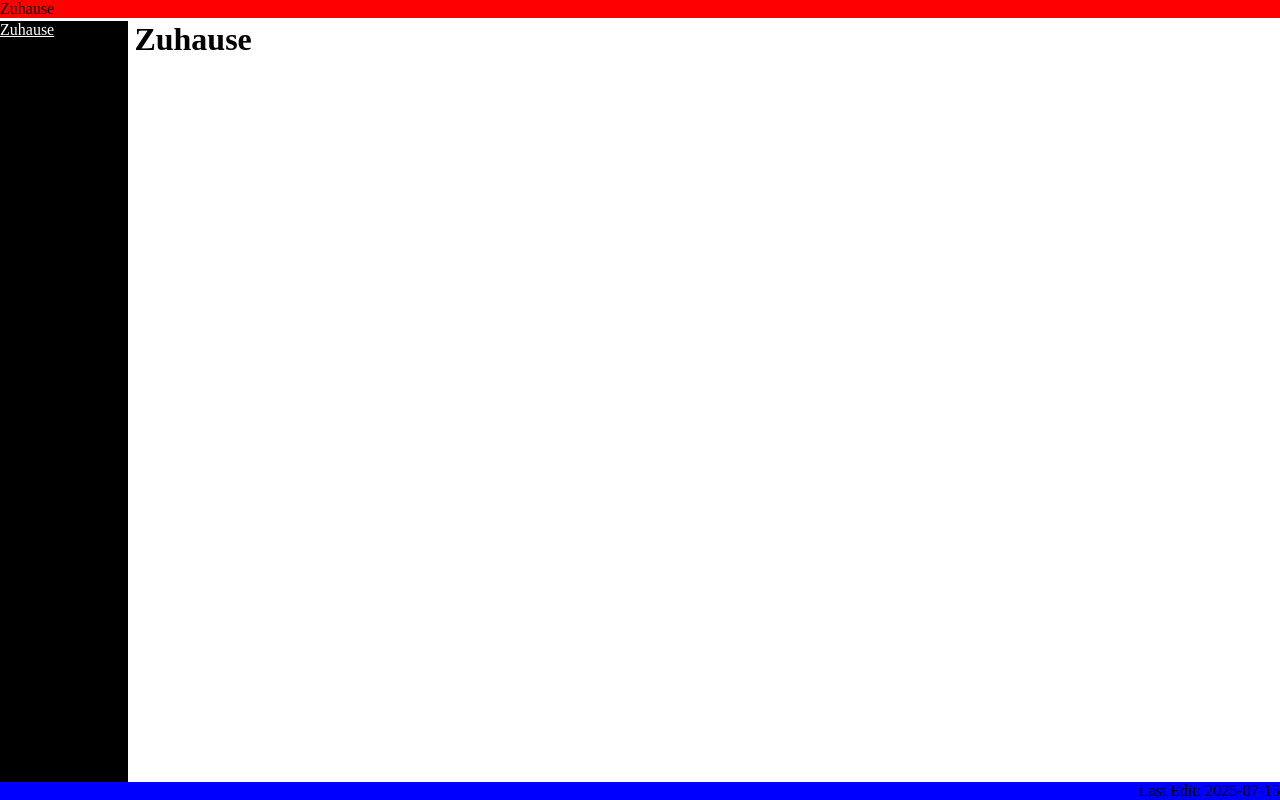
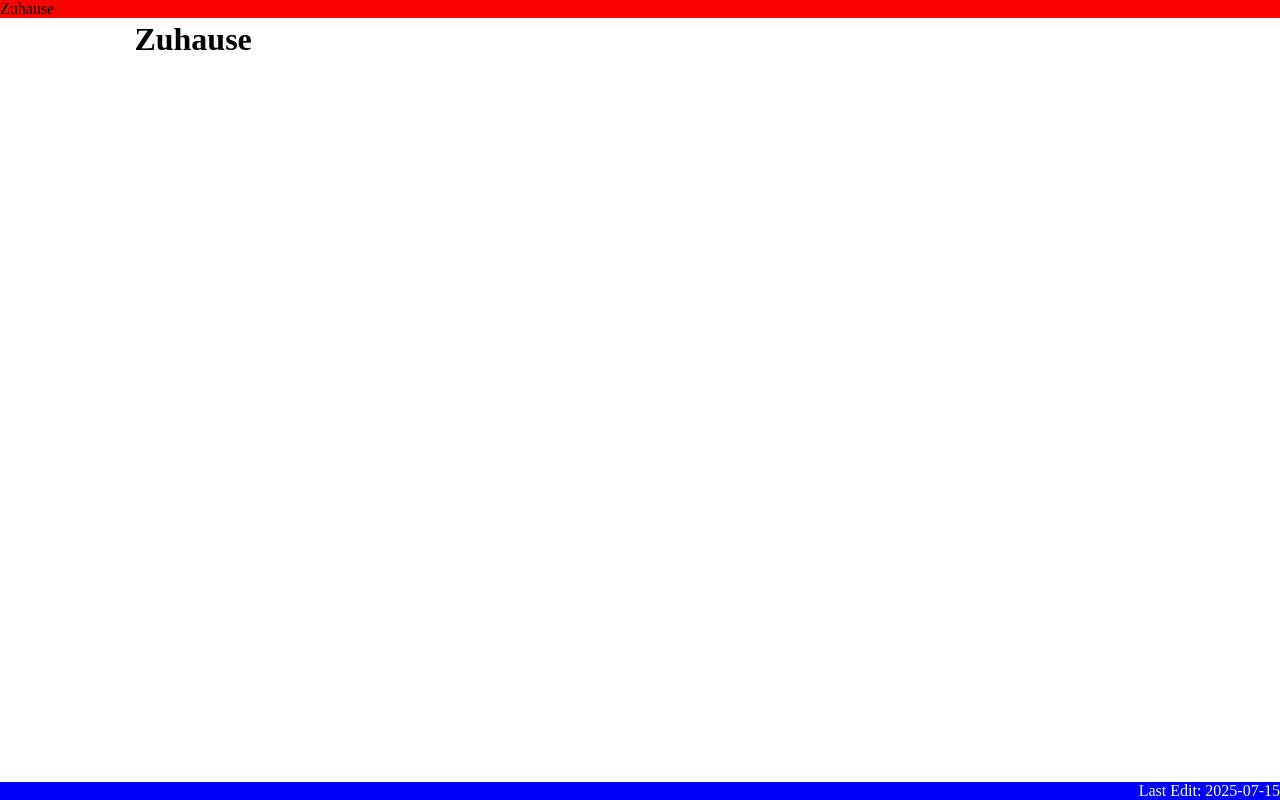
Before and after one commit to Qwert26/Qwert26.github.io, a plain HTML site: page index.html in a window 1280 px wide. Drawn offline with Linux system fonts and the light colour scheme.

Commit message:
Removed sidebar

```diff
--- a/index.html
+++ b/index.html
@@ -14,9 +14,6 @@
 			Zuhause
 		</nav>
 	</header>
-	<aside>
-		<a href="#Zuhause">Zuhause</a>
-	</aside>
 	<main>
 		<h1>Zuhause</h1>
 	</main>
--- a/standard.css
+++ b/standard.css
@@ -4,6 +4,7 @@ body>header {
 	left: 0;
 	width: 100%;
 	background-color: red;
+	color: black;
 }
 
 body>footer {
@@ -12,6 +13,7 @@ body>footer {
 	left: 0;
 	width: 100%;
 	background-color: blue;
+	color: white;
 	direction: rtl;
 }
 
```
